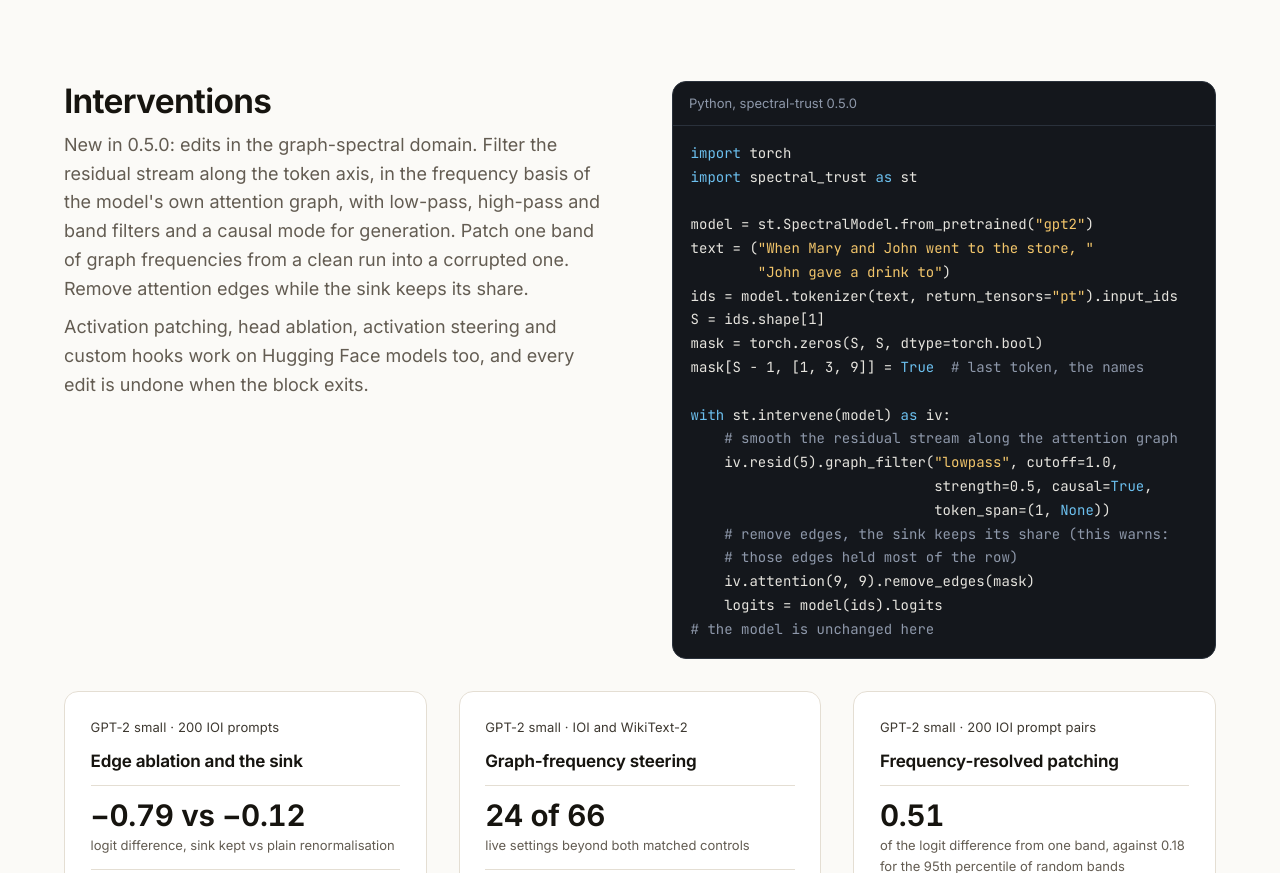
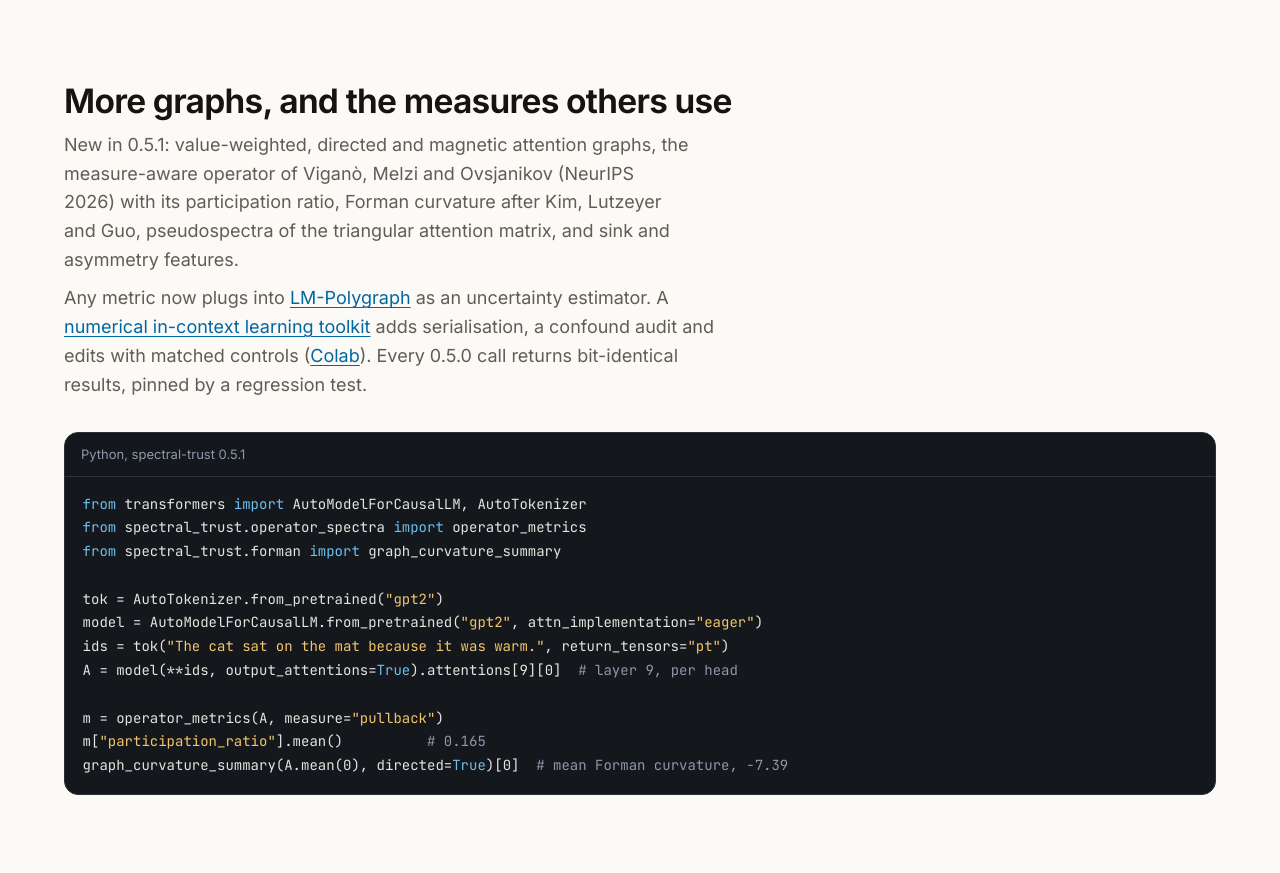
Before and after one commit to vcnoel/vcnoel.github.io, a plain HTML site: page software/spectral-trust.html in a window 1280 px wide. Shown: the part 820-1693 px from the top of the page. Drawn offline with Linux system fonts and the light colour scheme.

Commit message:
spectral-trust 0.5.1: a library section on the new graphs and measures, with a tested example, and a release item in the news

```diff
--- a/software/spectral-trust.html
+++ b/software/spectral-trust.html
@@ -126,6 +126,33 @@
 <!-- st-graph:end -->
                     <figcaption>Layer 10 of Qwen3-0.6B reading one sentence. Thicker edges carry more attention, and the Fiedler vector splits the tokens into a blue and an orange group.</figcaption>
                 </figure>
+            </div>
+        </section>
+
+        <!-- New in 0.5.1. The code ran on the released 0.5.1 on a CPU (GPT-2 from the Hugging Face cache)
+             and printed the values in the comments. -->
+        <section class="section" id="graphs-051" aria-labelledby="graphs-051-title">
+            <div class="wrap reveal two-col st-split">
+                <div class="section-head">
+                    <h2 id="graphs-051-title">More graphs, and the measures others use</h2>
+                    <p class="lede">New in 0.5.1: value-weighted, directed and magnetic attention graphs, the measure-aware operator of Viganò, Melzi and Ovsjanikov (NeurIPS 2026) with its participation ratio, Forman curvature after Kim, Lutzeyer and Guo, pseudospectra of the triangular attention matrix, and sink and asymmetry features.</p>
+                    <p class="lede">Any metric now plugs into <a href="https://vcnoel.github.io/spectral-trust/tutorials/lm-polygraph/">LM-Polygraph</a> as an uncertainty estimator. A <a href="https://vcnoel.github.io/spectral-trust/use-cases/numerical-icl/">numerical in-context learning toolkit</a> adds serialisation, a confound audit and edits with matched controls (<a href="https://colab.research.google.com/github/vcnoel/spectral-trust/blob/main/notebooks/05_numerical_icl.ipynb">Colab</a>). Every 0.5.0 call returns bit-identical results, pinned by a regression test.</p>
+                </div>
+                <div class="code-panel">
+                    <div class="code-head">Python, spectral-trust 0.5.1</div>
+                    <pre tabindex="0" aria-label="Operator spectra and curvature example"><code><span class="k">from</span> transformers <span class="k">import</span> AutoModelForCausalLM, AutoTokenizer
+<span class="k">from</span> spectral_trust.operator_spectra <span class="k">import</span> operator_metrics
+<span class="k">from</span> spectral_trust.forman <span class="k">import</span> graph_curvature_summary
+
+tok = AutoTokenizer.from_pretrained(<span class="s">"gpt2"</span>)
+model = AutoModelForCausalLM.from_pretrained(<span class="s">"gpt2"</span>, attn_implementation=<span class="s">"eager"</span>)
+ids = tok(<span class="s">"The cat sat on the mat because it was warm."</span>, return_tensors=<span class="s">"pt"</span>)
+A = model(**ids, output_attentions=<span class="k">True</span>).attentions[<span class="n">9</span>][<span class="n">0</span>]  <span class="c"># layer 9, per head</span>
+
+m = operator_metrics(A, measure=<span class="s">"pullback"</span>)
+m[<span class="s">"participation_ratio"</span>].mean()          <span class="c"># 0.165</span>
+graph_curvature_summary(A.mean(<span class="n">0</span>), directed=<span class="k">True</span>)[<span class="n">0</span>]  <span class="c"># mean Forman curvature, -7.39</span></code></pre>
+                </div>
             </div>
         </section>
 
@@ -406,7 +433,7 @@ cache = st.from_nnsight(attn, resid, model=lm, tokens=prompt)</code></pre>
             <div class="wrap contact-band">
                 <div>
                     <h2 id="start-title">Start with the documentation</h2>
-                    <p>Install, four tutorials, the use cases, the concepts and the full API reference. Version 0.5.0 is on PyPI, under the Apache 2.0 licence, and adds interventions in the graph-spectral domain to the animated views of 0.4.2.</p>
+                    <p>Install, four tutorials, the use cases, the concepts and the full API reference. Version 0.5.1 is on PyPI, under the Apache 2.0 licence. It adds directed and value-weighted graphs, operator spectra, curvature and an LM-Polygraph bridge to the graph-spectral interventions of 0.5.0.</p>
                 </div>
                 <div class="btn-row">
                     <a class="btn btn-primary" href="https://vcnoel.github.io/spectral-trust/">
```
Also changed, not shown: index.html (+4 -0 lines).
